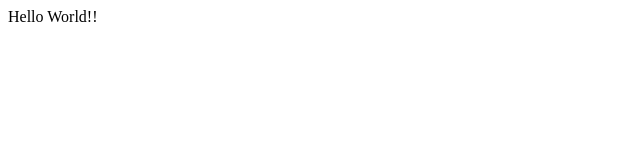
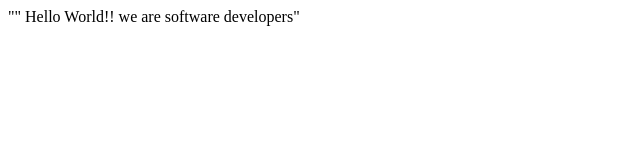
Before and after one commit to joseantonioalc1/MicroTrial2, a plain HTML site: page Index.html in a window 1280 px wide. Shown: the whole page, without its empty margins (0-640 px from the left). Drawn offline with Linux system fonts and the light colour scheme.

Commit message:
We  are finish

```diff
--- a/Index.html
+++ b/Index.html
@@ -1,7 +1,7 @@
 <!DOCTYPE html>
 <body>
 
-    Hello World!!
+   "" Hello World!! we are software developers"
 
 </body>
 </html>
```
